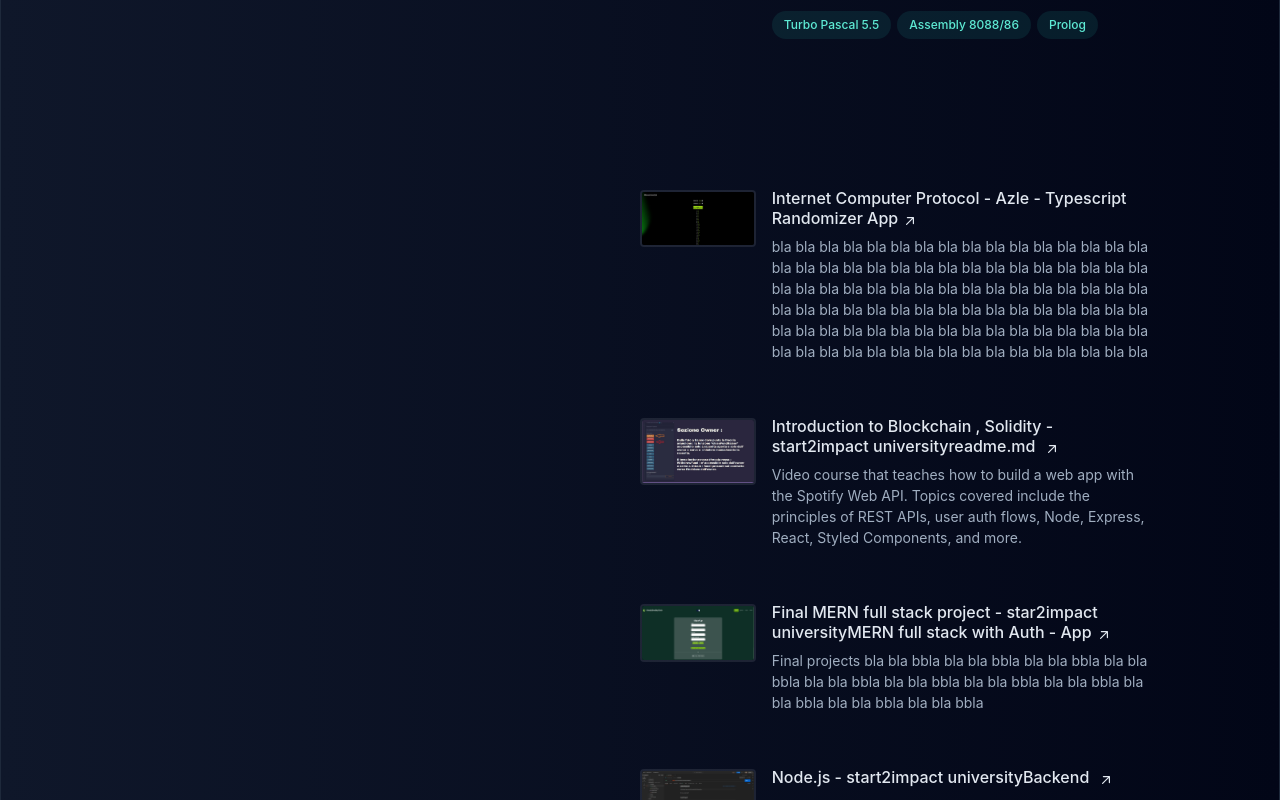
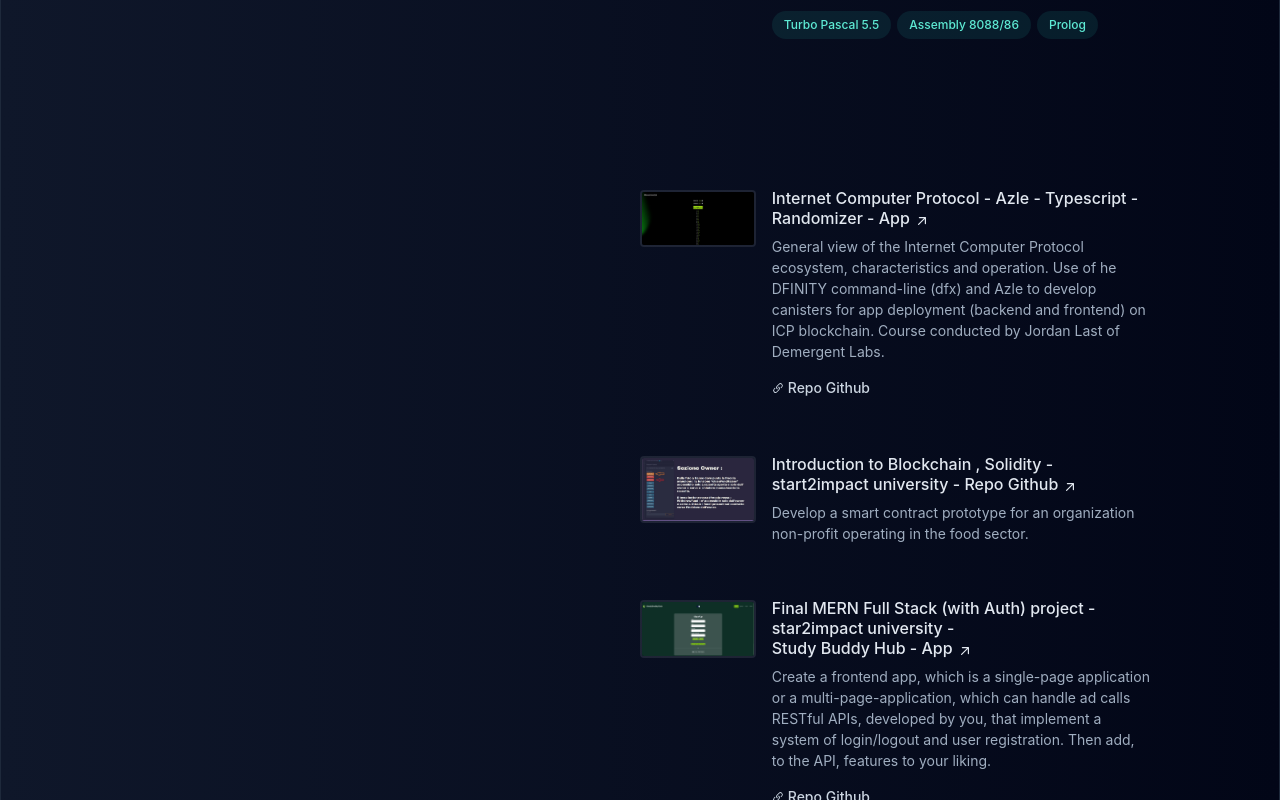
Before and after one commit to boobaGreen/portfolio2024, a React (Vite) app: page / in a window 1280 px wide. Shown: the part 2000-2800 px from the top of the page. Built offline with nearby package versions, Linux system fonts and the light colour scheme.

Commit message:
contenuti e link github ok

```diff
--- a/src/path/MasterFullStackS2i.jsx
+++ b/src/path/MasterFullStackS2i.jsx
@@ -42,7 +42,7 @@ function MasterFullStackS2i() {
             </h3>
             <p className="mt-2 text-sm leading-normal">
               The program: lots of practice on real cases. Develop the most
-              in-demand skills in Blockchain Development with practical projects
+              in-demand skills in Full Stack Development with practical projects
               corrected by industry professionals.
             </p>
 
--- a/src/path/Solana.jsx
+++ b/src/path/Solana.jsx
@@ -41,8 +41,8 @@ function Solana() {
               </div>
             </h3>
             <p className="mt-2 text-sm leading-normal">
-              Solana ecosystem and use case , how solana works , build on solana
-              - MVP.
+              Solana ecosystem and use case , how solana works , build on Solana
+              , create an MVP
             </p>
 
             <ul className="mt-2 flex flex-wrap" aria-label="Technologies used">
--- a/src/projects/Counter.jsx
+++ b/src/projects/Counter.jsx
@@ -14,10 +14,10 @@ function Counter() {
             >
               <span className="absolute -inset-x-4 -inset-y-2.5 hidden rounded md:-inset-x-6 md:-inset-y-4 lg:block"></span>
               <span>
-                Javascript Basics - start2impact University{" "}
+                Javascript Basics - start2impact University -
                 <span className="inline-block">
                   {" "}
-                  Counter App
+                  Counter - App
                   <svg
                     className="inline-block h-4 w-4 shrink-0 transition-transform group-hover/link:-translate-y-1 group-hover/link:translate-x-1 group-focus-visible/link:-translate-y-1 group-focus-visible/link:translate-x-1 motion-reduce:transition-none ml-1 translate-y-px"
                     xmlns="http://www.w3.org/2000/svg"
@@ -40,6 +40,29 @@ function Counter() {
             making dynamic web applications. The project involves the
             development of a JavaScript application.
           </p>
+          <ul className="mt-2 flex flex-wrap" aria-label="Related links">
+            <li className="mr-4">
+              <a
+                className="relative mt-2 inline-flex items-center text-sm font-medium text-slate-300 hover:text-teal-300 focus-visible:text-teal-300"
+                href="https://github.com/boobaGreen/sheep-counter"
+                target="_blank"
+                rel="noreferrer noopener"
+                aria-label="Android App (opens in a new tab)"
+              >
+                <svg
+                  xmlns="http://www.w3.org/2000/svg"
+                  viewBox="0 0 20 20"
+                  fill="currentColor"
+                  className="mr-1 h-3 w-3"
+                  aria-hidden="true"
+                >
+                  <path d="M12.232 4.232a2.5 2.5 0 013.536 3.536l-1.225 1.224a.75.75 0 001.061 1.06l1.224-1.224a4 4 0 00-5.656-5.656l-3 3a4 4 0 00.225 5.865.75.75 0 00.977-1.138 2.5 2.5 0 01-.142-3.667l3-3z"></path>
+                  <path d="M11.603 7.963a.75.75 0 00-.977 1.138 2.5 2.5 0 01.142 3.667l-3 3a2.5 2.5 0 01-3.536-3.536l1.225-1.224a.75.75 0 00-1.061-1.06l-1.224 1.224a4 4 0 105.656 5.656l3-3a4 4 0 00-.225-5.865z"></path>
+                </svg>
+                <span>Repo Github</span>
+              </a>
+            </li>
+          </ul>
         </div>
         <img
           loading="lazy"
--- a/src/projects/Hack.jsx
+++ b/src/projects/Hack.jsx
@@ -14,10 +14,10 @@ function Hack() {
             >
               <span className="absolute -inset-x-4 -inset-y-2.5 hidden rounded md:-inset-x-6 md:-inset-y-4 lg:block"></span>
               <span>
-                Javascript Advanced Course - start2mpact University
+                Javascript Advanced Course - start2mpact University -
                 <span className="inline-block">
                   {" "}
-                  Hacker-news App
+                  Hacker news - App
                   <svg
                     className="inline-block h-4 w-4 shrink-0 transition-transform group-hover/link:-translate-y-1 group-hover/link:translate-x-1 group-focus-visible/link:-translate-y-1 group-focus-visible/link:translate-x-1 motion-reduce:transition-none ml-1 translate-y-px"
                     xmlns="http://www.w3.org/2000/svg"
@@ -39,6 +39,29 @@ function Hack() {
             Learn to use advanced features of the JavaScript language. The
             project involves the creation of a JavaScript application.
           </p>
+          <ul className="mt-2 flex flex-wrap" aria-label="Related links">
+            <li className="mr-4">
+              <a
+                className="relative mt-2 inline-flex items-center text-sm font-medium text-slate-300 hover:text-teal-300 focus-visible:text-teal-300"
+                href="https://github.com/boobaGreen/tech-news-api"
+                target="_blank"
+                rel="noreferrer noopener"
+                aria-label="Android App (opens in a new tab)"
+              >
+                <svg
+                  xmlns="http://www.w3.org/2000/svg"
+                  viewBox="0 0 20 20"
+                  fill="currentColor"
+                  className="mr-1 h-3 w-3"
+                  aria-hidden="true"
+                >
+                  <path d="M12.232 4.232a2.5 2.5 0 013.536 3.536l-1.225 1.224a.75.75 0 001.061 1.06l1.224-1.224a4 4 0 00-5.656-5.656l-3 3a4 4 0 00.225 5.865.75.75 0 00.977-1.138 2.5 2.5 0 01-.142-3.667l3-3z"></path>
+                  <path d="M11.603 7.963a.75.75 0 00-.977 1.138 2.5 2.5 0 01.142 3.667l-3 3a2.5 2.5 0 01-3.536-3.536l1.225-1.224a.75.75 0 00-1.061-1.06l-1.224 1.224a4 4 0 105.656 5.656l3-3a4 4 0 00-.225-5.865z"></path>
+                </svg>
+                <span>Repo Github</span>
+              </a>
+            </li>
+          </ul>
         </div>
         <img
           loading="lazy"
--- a/src/projects/Pof.jsx
+++ b/src/projects/Pof.jsx
@@ -14,10 +14,9 @@ function Pof() {
             >
               <span className="absolute -inset-x-4 -inset-y-2.5 hidden rounded md:-inset-x-6 md:-inset-y-4 lg:block"></span>
               <span>
-                Node.js - start2impact university
+                Node.js - start2impact university - Repo Github
                 <span className="inline-block">
                   {" "}
-                  Backend{" "}
                   <svg
                     className="inline-block h-4 w-4 shrink-0 transition-transform group-hover/link:-translate-y-1 group-hover/link:translate-x-1 group-focus-visible/link:-translate-y-1 group-focus-visible/link:translate-x-1 motion-reduce:transition-none ml-1 translate-y-px"
                     xmlns="http://www.w3.org/2000/svg"
--- a/src/projects/PortfolioOld.jsx
+++ b/src/projects/PortfolioOld.jsx
@@ -14,9 +14,9 @@ function Hack() {
             >
               <span className="absolute -inset-x-4 -inset-y-2.5 hidden rounded md:-inset-x-6 md:-inset-y-4 lg:block"></span>
               <span>
-                HTML e CSS - start2mpact University{" "}
+                HTML e CSS - start2mpact University -
                 <span className="inline-block">
-                  Portoflio (old) App
+                  Portoflio (old) - App
                   <svg
                     className="inline-block h-4 w-4 shrink-0 transition-transform group-hover/link:-translate-y-1 group-hover/link:translate-x-1 group-focus-visible/link:-translate-y-1 group-focus-visible/link:translate-x-1 motion-reduce:transition-none ml-1 translate-y-px"
                     xmlns="http://www.w3.org/2000/svg"
@@ -39,6 +39,29 @@ function Hack() {
             project involves the creation of a personal website, in which to
             insert the projects carried out to present yourself to companies.
           </p>
+          <ul className="mt-2 flex flex-wrap" aria-label="Related links">
+            <li className="mr-4">
+              <a
+                className="relative mt-2 inline-flex items-center text-sm font-medium text-slate-300 hover:text-teal-300 focus-visible:text-teal-300"
+                href="https://github.com/boobaGreen/portfolio"
+                target="_blank"
+                rel="noreferrer noopener"
+                aria-label="Android App (opens in a new tab)"
+              >
+                <svg
+                  xmlns="http://www.w3.org/2000/svg"
+                  viewBox="0 0 20 20"
+                  fill="currentColor"
+                  className="mr-1 h-3 w-3"
+                  aria-hidden="true"
+                >
+                  <path d="M12.232 4.232a2.5 2.5 0 013.536 3.536l-1.225 1.224a.75.75 0 001.061 1.06l1.224-1.224a4 4 0 00-5.656-5.656l-3 3a4 4 0 00.225 5.865.75.75 0 00.977-1.138 2.5 2.5 0 01-.142-3.667l3-3z"></path>
+                  <path d="M11.603 7.963a.75.75 0 00-.977 1.138 2.5 2.5 0 01.142 3.667l-3 3a2.5 2.5 0 01-3.536-3.536l1.225-1.224a.75.75 0 00-1.061-1.06l-1.224 1.224a4 4 0 105.656 5.656l3-3a4 4 0 00-.225-5.865z"></path>
+                </svg>
+                <span>Repo Github</span>
+              </a>
+            </li>
+          </ul>
         </div>
         <img
           loading="lazy"
--- a/src/projects/Randomizer.jsx
+++ b/src/projects/Randomizer.jsx
@@ -14,10 +14,10 @@ function Randomizer() {
             >
               <span className="absolute -inset-x-4 -inset-y-2.5 hidden rounded md:-inset-x-6 md:-inset-y-4 lg:block"></span>
               <span>
-                Internet Computer Protocol - Azle - Typescript
+                Internet Computer Protocol - Azle - Typescript -
                 <span className="inline-block">
                   {" "}
-                  Randomizer App
+                  Randomizer - App
                   <svg
                     className="inline-block h-4 w-4 shrink-0 transition-transform group-hover/link:-translate-y-1 group-hover/link:translate-x-1 group-focus-visible/link:-translate-y-1 group-focus-visible/link:translate-x-1 motion-reduce:transition-none ml-1 translate-y-px"
                     xmlns="http://www.w3.org/2000/svg"
@@ -36,18 +36,40 @@ function Randomizer() {
             </a>
           </h3>
           <p className="mt-2 text-sm leading-normal">
-            bla bla bla bla bla bla bla bla bla bla bla bla bla bla bla bla bla
-            bla bla bla bla bla bla bla bla bla bla bla bla bla bla bla bla bla
-            bla bla bla bla bla bla bla bla bla bla bla bla bla bla bla bla bla
-            bla bla bla bla bla bla bla bla bla bla bla bla bla bla bla bla bla
-            bla bla bla bla bla bla bla bla bla bla bla bla bla bla bla bla bla
-            bla bla bla bla bla bla bla bla bla bla bla
+            General view of the Internet Computer Protocol ecosystem,
+            characteristics and operation. Use of he DFINITY command-line (dfx)
+            and Azle to develop canisters for app deployment (backend and
+            frontend) on ICP blockchain. Course conducted by Jordan Last of
+            Demergent Labs.
           </p>
+          <ul className="mt-2 flex flex-wrap" aria-label="Related links">
+            <li className="mr-4">
+              <a
+                className="relative mt-2 inline-flex items-center text-sm font-medium text-slate-300 hover:text-teal-300 focus-visible:text-teal-300"
+                href="https://github.com/boobaGreen/randomizer"
+                target="_blank"
+                rel="noreferrer noopener"
+                aria-label="Android App (opens in a new tab)"
+              >
+                <svg
+                  xmlns="http://www.w3.org/2000/svg"
+                  viewBox="0 0 20 20"
+                  fill="currentColor"
+                  className="mr-1 h-3 w-3"
+                  aria-hidden="true"
+                >
+                  <path d="M12.232 4.232a2.5 2.5 0 013.536 3.536l-1.225 1.224a.75.75 0 001.061 1.06l1.224-1.224a4 4 0 00-5.656-5.656l-3 3a4 4 0 00.225 5.865.75.75 0 00.977-1.138 2.5 2.5 0 01-.142-3.667l3-3z"></path>
+                  <path d="M11.603 7.963a.75.75 0 00-.977 1.138 2.5 2.5 0 01.142 3.667l-3 3a2.5 2.5 0 01-3.536-3.536l1.225-1.224a.75.75 0 00-1.061-1.06l-1.224 1.224a4 4 0 105.656 5.656l3-3a4 4 0 00-.225-5.865z"></path>
+                </svg>
+                <span>Repo Github</span>
+              </a>
+            </li>
+          </ul>
         </div>
         <img
           loading="lazy"
           src="/randomizer.webp" // Assicurati di specificare il percorso corretto dell'immagine all'interno della directory `public`
-          alt="prandomizer icp app"
+          alt="randomizer icp app"
           className="rounded border-2 border-slate-200/10 transition group-hover:border-slate-200/30 sm:order-1 sm:col-span-2 sm:translate-y-1"
           height="48"
           width="200"
--- a/src/projects/Solidity.jsx
+++ b/src/projects/Solidity.jsx
@@ -15,9 +15,8 @@ function Solidity() {
               <span className="absolute -inset-x-4 -inset-y-2.5 hidden rounded md:-inset-x-6 md:-inset-y-4 lg:block"></span>
               <span>
                 Introduction to Blockchain , Solidity - start2impact university
+                - Repo Github
                 <span className="inline-block">
-                  {" "}
-                  readme.md{" "}
                   <svg
                     className="inline-block h-4 w-4 shrink-0 transition-transform group-hover/link:-translate-y-1 group-hover/link:translate-x-1 group-focus-visible/link:-translate-y-1 group-focus-visible/link:translate-x-1 motion-reduce:transition-none ml-1 translate-y-px"
                     xmlns="http://www.w3.org/2000/svg"
@@ -36,9 +35,8 @@ function Solidity() {
             </a>
           </h3>
           <p className="mt-2 text-sm leading-normal">
-            Video course that teaches how to build a web app with the Spotify
-            Web API. Topics covered include the principles of REST APIs, user
-            auth flows, Node, Express, React, Styled Components, and more.
+            Develop a smart contract prototype for an organization non-profit
+            operating in the food sector.
           </p>
         </div>
         <img
--- a/src/projects/StudyBuddyHub.jsx
+++ b/src/projects/StudyBuddyHub.jsx
@@ -14,10 +14,11 @@ function StudyBuddyHub() {
             >
               <span className="absolute -inset-x-4 -inset-y-2.5 hidden rounded md:-inset-x-6 md:-inset-y-4 lg:block"></span>
               <span>
-                Final MERN full stack project - star2impact university
+                Final MERN Full Stack (with Auth) project - star2impact
+                university -
                 <span className="inline-block">
                   {" "}
-                  MERN full stack with Auth - App
+                  Study Buddy Hub - App
                   <svg
                     className="inline-block h-4 w-4 shrink-0 transition-transform group-hover/link:-translate-y-1 group-hover/link:translate-x-1 group-focus-visible/link:-translate-y-1 group-focus-visible/link:translate-x-1 motion-reduce:transition-none ml-1 translate-y-px"
                     xmlns="http://www.w3.org/2000/svg"
@@ -36,10 +37,34 @@ function StudyBuddyHub() {
             </a>
           </h3>
           <p className="mt-2 text-sm leading-normal">
-            Final projects bla bla bbla bla bla bbla bla bla bbla bla bla bbla
-            bla bla bbla bla bla bbla bla bla bbla bla bla bbla bla bla bbla bla
-            bla bbla bla bla bbla
+            Create a frontend app, which is a single-page application or a
+            multi-page-application, which can handle ad calls RESTful APIs,
+            developed by you, that implement a system of login/logout and user
+            registration. Then add, to the API, features to your liking.
           </p>
+          <ul className="mt-2 flex flex-wrap" aria-label="Related links">
+            <li className="mr-4">
+              <a
+                className="relative mt-2 inline-flex items-center text-sm font-medium text-slate-300 hover:text-teal-300 focus-visible:text-teal-300"
+                href="https://github.com/boobaGreen/S2I-STUDY_BUDDY_HUB_4COACH"
+                target="_blank"
+                rel="noreferrer noopener"
+                aria-label="Android App (opens in a new tab)"
+              >
+                <svg
+                  xmlns="http://www.w3.org/2000/svg"
+                  viewBox="0 0 20 20"
+                  fill="currentColor"
+                  className="mr-1 h-3 w-3"
+                  aria-hidden="true"
+                >
+                  <path d="M12.232 4.232a2.5 2.5 0 013.536 3.536l-1.225 1.224a.75.75 0 001.061 1.06l1.224-1.224a4 4 0 00-5.656-5.656l-3 3a4 4 0 00.225 5.865.75.75 0 00.977-1.138 2.5 2.5 0 01-.142-3.667l3-3z"></path>
+                  <path d="M11.603 7.963a.75.75 0 00-.977 1.138 2.5 2.5 0 01.142 3.667l-3 3a2.5 2.5 0 01-3.536-3.536l1.225-1.224a.75.75 0 00-1.061-1.06l-1.224 1.224a4 4 0 105.656 5.656l3-3a4 4 0 00-.225-5.865z"></path>
+                </svg>
+                <span>Repo Github</span>
+              </a>
+            </li>
+          </ul>
         </div>
         <img
           loading="lazy"
--- a/src/projects/Vegetarians.jsx
+++ b/src/projects/Vegetarians.jsx
@@ -14,10 +14,10 @@ function Vegetarians() {
             >
               <span className="absolute -inset-x-4 -inset-y-2.5 hidden rounded md:-inset-x-6 md:-inset-y-4 lg:block"></span>
               <span>
-                React - start2impact University{" "}
+                React - start2impact university -
                 <span className="inline-block">
                   {" "}
-                  Vegetarian Recipes App
+                  Vegetarian Recipes - App
                   <svg
                     className="inline-block h-4 w-4 shrink-0 transition-transform group-hover/link:-translate-y-1 group-hover/link:translate-x-1 group-focus-visible/link:-translate-y-1 group-focus-visible/link:translate-x-1 motion-reduce:transition-none ml-1 translate-y-px"
                     xmlns="http://www.w3.org/2000/svg"
@@ -41,6 +41,29 @@ function Vegetarians() {
             applications. The project involves the creation of a website with
             React.
           </p>
+          <ul className="mt-2 flex flex-wrap" aria-label="Related links">
+            <li className="mr-4">
+              <a
+                className="relative mt-2 inline-flex items-center text-sm font-medium text-slate-300 hover:text-teal-300 focus-visible:text-teal-300"
+                href="https://github.com/boobaGreen/-S2I--React---vegetarian-recipes"
+                target="_blank"
+                rel="noreferrer noopener"
+                aria-label="Android App (opens in a new tab)"
+              >
+                <svg
+                  xmlns="http://www.w3.org/2000/svg"
+                  viewBox="0 0 20 20"
+                  fill="currentColor"
+                  className="mr-1 h-3 w-3"
+                  aria-hidden="true"
+                >
+                  <path d="M12.232 4.232a2.5 2.5 0 013.536 3.536l-1.225 1.224a.75.75 0 001.061 1.06l1.224-1.224a4 4 0 00-5.656-5.656l-3 3a4 4 0 00.225 5.865.75.75 0 00.977-1.138 2.5 2.5 0 01-.142-3.667l3-3z"></path>
+                  <path d="M11.603 7.963a.75.75 0 00-.977 1.138 2.5 2.5 0 01.142 3.667l-3 3a2.5 2.5 0 01-3.536-3.536l1.225-1.224a.75.75 0 00-1.061-1.06l-1.224 1.224a4 4 0 105.656 5.656l3-3a4 4 0 00-.225-5.865z"></path>
+                </svg>
+                <span>Repo Github</span>
+              </a>
+            </li>
+          </ul>
         </div>
         <img
           loading="lazy"
```
Also changed, not shown: note.txt.
